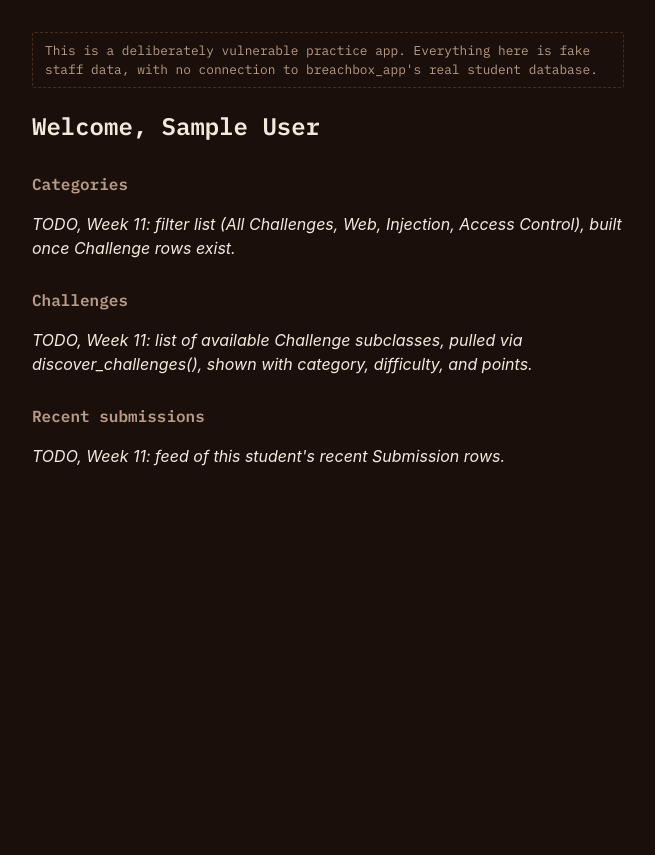
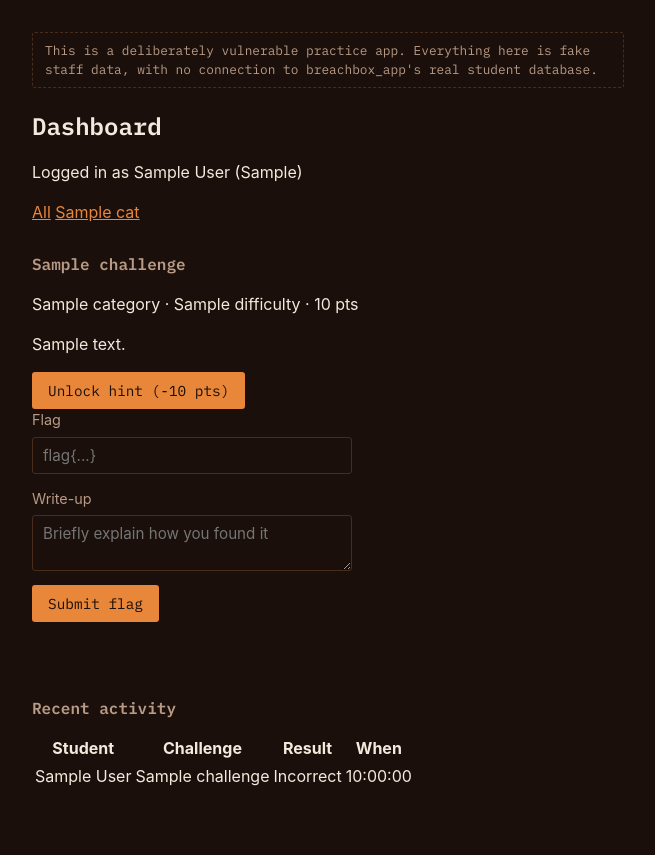
Before and after one commit to suyash-090/major-project, a Flask app: template templates/dashboard.html in a window 1280 px wide. Shown: the part 51-906 px from the top of the page, without its empty margins (312-967 px from the left). Before the commit the page ends 517 px from the top, so only its background shows below. Run offline with Flask 3, Linux system fonts and the light colour scheme; the template is opened without the code that fills it: most values are stand-ins (such as "Sample title", 1, 10 or a date in 2020).

Commit message:
Week 11: add hint seeding + dashboard/scoreboard UI missing from main
main already has the dashboard and hints route handlers, but was missing
the startup hint seeding, the real dashboard template, the Chart.js
scoreboard, and the Week 11 CSS. This adds those four files so the
student side works end to end. The route handlers already on main are
left unchanged.

```diff
--- a/templates/dashboard.html
+++ b/templates/dashboard.html
@@ -1,22 +1,110 @@
 {% extends "base.html" %}
 {% block title %}Dashboard, BreachBox{% endblock %}
 {% block content %}
-<h1>Welcome, {{ student.display_name }}</h1>
+<h1>Dashboard</h1>
+<p>Logged in as {{ student.display_name }} ({{ student.class_group }})</p>
 
-<section>
-    <h2>Categories</h2>
-    <p><em>TODO, Week 11: filter list (All Challenges, Web, Injection, Access Control),
-    built once Challenge rows exist.</em></p>
+<div class="category-filters">
+    <a href="{{ url_for('dashboard.home') }}" class="{{ 'active' if not active_category else '' }}">All</a>
+    {% for cat in categories %}
+    <a href="{{ url_for('dashboard.home', category=cat) }}" class="{{ 'active' if active_category == cat else '' }}">{{ cat }}</a>
+    {% endfor %}
+</div>
+
+{% for item in challenge_data %}
+{% set c = item.challenge %}
+<section class="challenge-card">
+    <h2>{{ c.name }}</h2>
+    <p class="challenge-meta">{{ c.category }} &middot; {{ c.difficulty }} &middot; {{ c.points }} pts</p>
+    {% if c.description %}
+    <p>{{ c.description }}</p>
+    {% endif %}
+
+    {% if item.hints %}
+    <div class="hints">
+        {% for h in item.hints %}
+            {% if h.unlocked %}
+            <p class="hint unlocked">Hint: {{ h.hint.text }}</p>
+            {% else %}
+            <form class="hint-unlock-form" data-hint-id="{{ h.hint.hint_id }}">
+                <button type="submit">Unlock hint (-{{ h.hint.point_cost }} pts)</button>
+            </form>
+            {% endif %}
+        {% endfor %}
+    </div>
+    {% endif %}
+
+    <form class="submit-form" data-challenge-id="{{ c.challenge_id }}">
+        <label>Flag<input type="text" name="flag" placeholder="flag{...}"></label>
+        <label>Write-up<textarea name="writeup_text" rows="2" placeholder="Briefly explain how you found it"></textarea></label>
+        <button type="submit">Submit flag</button>
+        <p class="submit-result"></p>
+    </form>
 </section>
+{% endfor %}
 
-<section>
-    <h2>Challenges</h2>
-    <p><em>TODO, Week 11: list of available Challenge subclasses, pulled via
-    discover_challenges(), shown with category, difficulty, and points.</em></p>
-</section>
+<h2>Recent activity</h2>
+<table>
+    <thead>
+        <tr><th>Student</th><th>Challenge</th><th>Result</th><th>When</th></tr>
+    </thead>
+    <tbody>
+        {% for sub in recent_submissions %}
+        <tr>
+            <td>{{ sub.student.display_name }}</td>
+            <td>{{ sub.challenge.name }}</td>
+            <td>{{ "Correct" if sub.is_correct else "Incorrect" }}</td>
+            <td>{{ sub.submitted_at.strftime("%H:%M:%S") }}</td>
+        </tr>
+        {% else %}
+        <tr><td colspan="4">No submissions yet.</td></tr>
+        {% endfor %}
+    </tbody>
+</table>
 
-<section>
-    <h2>Recent submissions</h2>
-    <p><em>TODO, Week 11: feed of this student's recent Submission rows.</em></p>
-</section>
+<script>
+document.querySelectorAll(".hint-unlock-form").forEach(function (form) {
+    form.addEventListener("submit", function (e) {
+        e.preventDefault();
+        var hintId = form.dataset.hintId;
+        fetch("/hints/unlock/" + hintId, { method: "POST" })
+            .then(function (res) { return res.json(); })
+            .then(function (data) {
+                var p = document.createElement("p");
+                p.className = "hint unlocked";
+                p.textContent = "Hint: " + data.text;
+                form.replaceWith(p);
+            });
+    });
+});
+
+document.querySelectorAll(".submit-form").forEach(function (form) {
+    form.addEventListener("submit", function (e) {
+        e.preventDefault();
+        var challengeId = form.dataset.challengeId;
+        var flag = form.querySelector('[name="flag"]').value;
+        var writeup = form.querySelector('[name="writeup_text"]').value;
+        var resultEl = form.querySelector(".submit-result");
+        var body = new URLSearchParams({
+            challenge_id: challengeId,
+            flag: flag,
+            writeup_text: writeup,
+        });
+        fetch("/api/submit", { method: "POST", body: body })
+            .then(function (res) { return res.json(); })
+            .then(function (data) {
+                if (data.is_correct && data.recorded) {
+                    resultEl.textContent = "Correct! Recorded.";
+                    resultEl.className = "submit-result success";
+                } else if (data.is_correct) {
+                    resultEl.textContent = data.error || "Correct, but not recorded.";
+                    resultEl.className = "submit-result fail";
+                } else {
+                    resultEl.textContent = data.error || "Incorrect.";
+                    resultEl.className = "submit-result fail";
+                }
+            });
+    });
+});
+</script>
 {% endblock %}
```
Also changed, not shown: breachbox/__init__.py (+57 -0 lines), static/css/style.css (+78 -2 lines), templates/scoreboard.html (+26 -2 lines).
